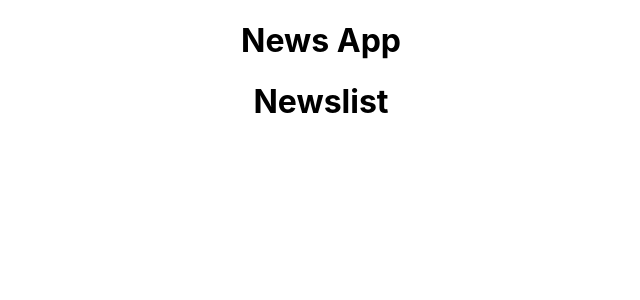
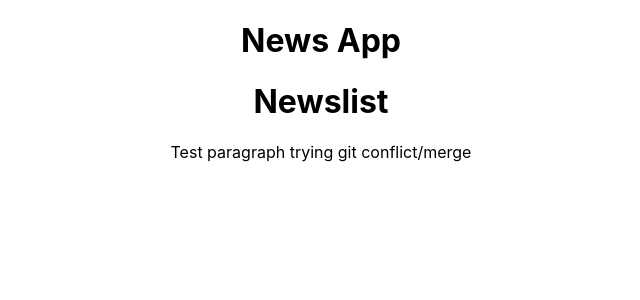
Before and after one commit to SanderKoopmans/jamstack-news-app, a React (Create React App) app: page / in a window 1280 px wide. Shown: the top 300 px of the page, without its empty margins (319-959 px from the left). Built offline with nearby package versions, Linux system fonts and the light colour scheme.

Commit message:
test git branch conflict

```diff
--- a/src/components/Newslist.jsx
+++ b/src/components/Newslist.jsx
@@ -4,6 +4,7 @@ function Newslist() {
   return (
     <div className="newslist">
         <h1>Newslist</h1>
+        <p>Test paragraph trying git conflict/merge</p>
     </div>
   );
 }
```
